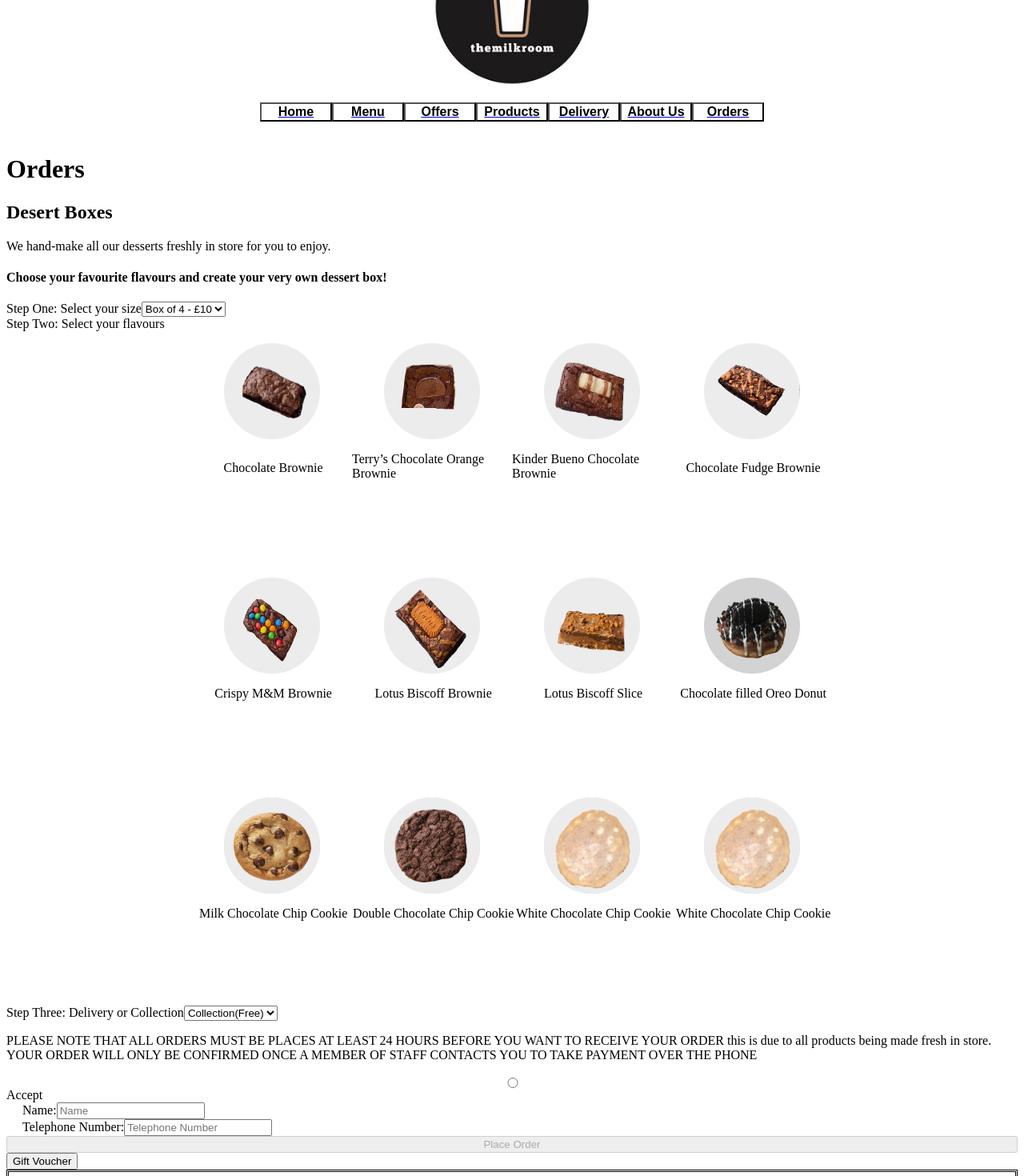
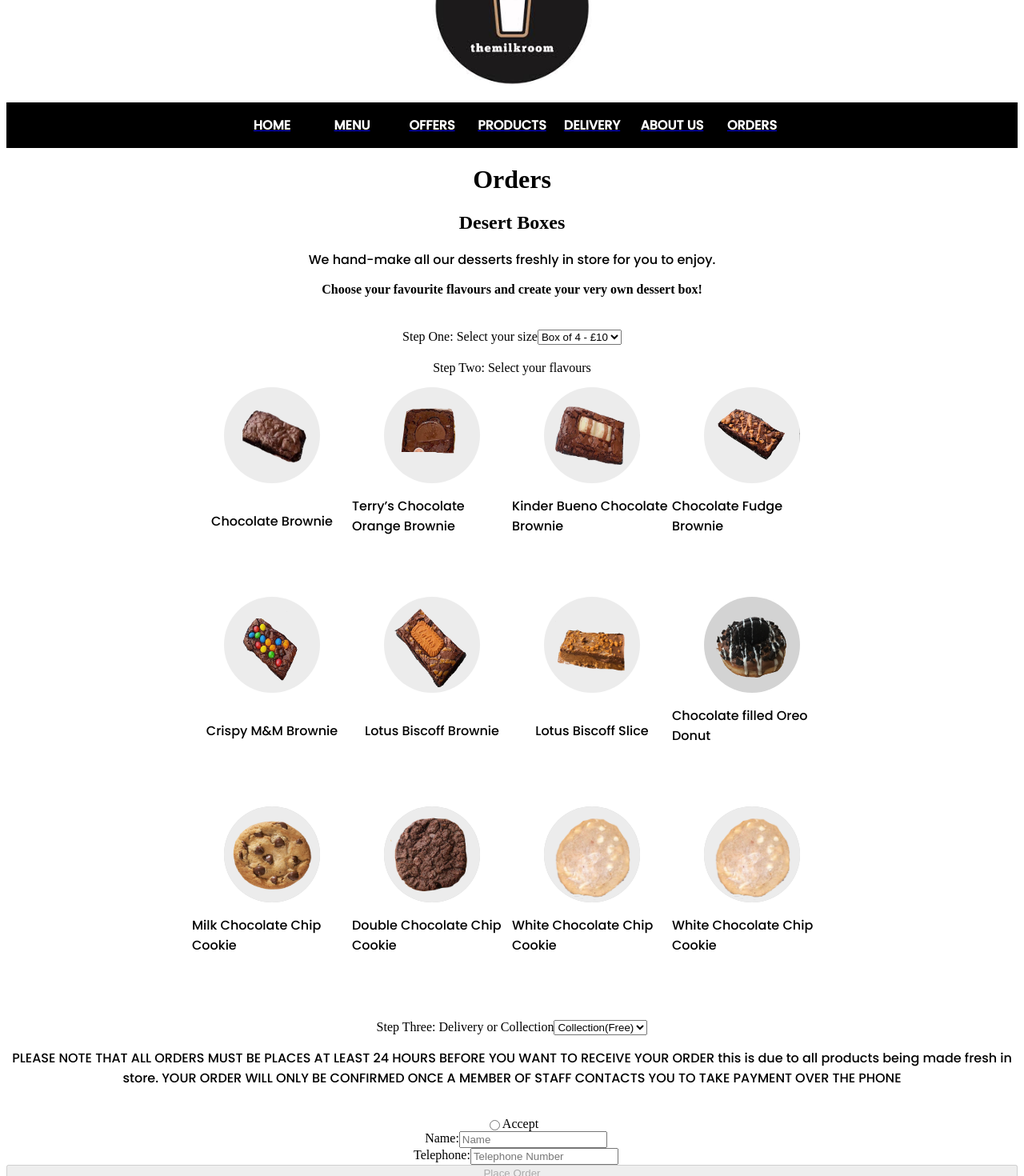
Before and after one commit to JonnyRiley/TMR-Deployed, a React (Create React App) app in the folder milkroom_website/: page /orders in a window 1280 px wide. Shown: the part 100-1570 px from the top of the page at 80% size. Built offline with nearby package versions, Linux system fonts and the light colour scheme.

Commit message:
styling for offers page

```diff
--- a/milkroom_website/src/App.css
+++ b/milkroom_website/src/App.css
@@ -1,9 +1,17 @@
 /* RGB(209,160,120) */
-
+@import url("https://fonts.googleapis.com/css2?family=Noto+Sans+KR&family=Poppins:wght@500&display=swap");
 .mainApp {
   background-color: white;
 }
-
+p {
+  font-family: "Poppins", sans-serif;
+}
+.centeredP {
+  text-align: center;
+  display: flex;
+  justify-content: center;
+  font-family: "Poppins", sans-serif;
+}
 .slide-container {
   width: 900px;
   margin: auto;
@@ -58,29 +66,61 @@ h3 {
 }
 .navBar {
   width: 100%;
-  background-color: white;
-  color: black;
+  background-color: black;
+  color: white;
   font-size: medium;
   display: flex;
-  padding-bottom: 20px;
+  padding-bottom: 15px;
+  padding-top: 15px;
+
   justify-content: center;
 }
 
+.navButton {
+  width: 100px;
+  background-color: black;
+  color: white;
+  font-size: medium;
+  font-weight: 600;
+  display: flex;
+  justify-content: center;
+  font-family: "Poppins", sans-serif;
+  text-decoration: none;
+  border: none;
+}
+.navButton:hover {
+  color: RGB(209, 160, 120);
+}
+.navButtonOffers {
+  width: 100px;
+  /* height: 50px; */
+  background-color: black;
+  color: white;
+  font-size: medium;
+  font-weight: 600;
+  display: flex;
+  justify-content: center;
+  font-family: "Poppins", sans-serif;
+  text-decoration: none;
+  border: black;
+  margin-top: 20px;
+  text-align: center;
+  padding-top: 15px;
+  padding-bottom: 15px;
+}
+.navButtonOffers:hover {
+  color: RGB(209, 160, 120);
+}
+.navOffersDiv {
+  display: flex;
+  justify-content: center;
+}
 .Header {
   display: flex;
   justify-content: center;
   color: white;
   font-size: x-large;
   width: 100%;
-}
-.navButton {
-  width: 90px;
-  background-color: white;
-  color: black;
-  font-size: medium;
-  font-weight: 600;
-  display: flex;
-  justify-content: center;
 }
 
 .MenuImg {
@@ -181,10 +221,37 @@ h3 {
   justify-content: space-around;
   flex-wrap: wrap;
 }
+.offersLi {
+  text-decoration: none;
+  display: flex;
+  justify-content: center;
+  line-height: 3em;
+  font-family: "Poppins", sans-serif;
+  text-align: center;
+  font-size: large;
+}
+.offersLiSmallPrint {
+  text-decoration: none;
+  display: flex;
+  flex: end;
+  justify-content: center;
+  font-family: "Poppins", sans-serif;
+  font-weight: 100;
+  margin-top: 70px;
+  font-size: small;
+  font-style: italic;
+  width: 90%;
+}
+.offersH2 {
+  display: flex;
+  justify-content: center;
+  margin-top: 70px;
+  font-family: "Poppins", sans-serif;
+}
 
 .homeAlone {
   height: 700px;
-  width: 600px;
+  width: 632px;
   display: flex;
   justify-content: space-around;
   flex-wrap: wrap;
@@ -308,6 +375,9 @@ h3 {
 .formOption {
   padding-left: 20px;
   padding-right: 10px;
+  display: flex;
+  justify-content: center;
+  flex-direction: row;
 }
 .contactUsForm {
   height: 290px;
@@ -343,6 +413,13 @@ h3 {
   display: flex;
   justify-content: center;
   flex-direction: column;
+}
+.ordersLabel {
+  display: flex;
+  justify-content: center;
+  flex-direction: row;
+  margin-top: 20px;
+  font-weight: 400;
 }
 .TC {
   display: flex;
@@ -392,7 +469,7 @@ h3 {
 
 #DesertGrid {
   display: grid;
-  grid-template-rows: 1.5fr 0.5fr 1fr;
+  grid-template-rows: 1.5fr 0.5fr 0.5fr;
   grid-template-areas: "one" "two" "three";
   width: 200px;
   border: black;
@@ -405,21 +482,27 @@ h3 {
   display: flex;
   flex-direction: row;
   height: 30px;
+  width: 45px;
   grid-area: three;
+  text-align: center;
 }
 .button_Amount {
   display: flex;
   flex-direction: row;
   height: 30px;
+  width: 45px;
   visibility: hidden;
   grid-area: three;
+  text-align: center;
 }
 .DesertName {
-  width: 150px;
-  margin-left: 50px;
+  width: 80px;
+  margin-left: 15px;
 }
 .incDiv {
-  width: 172px;
+  display: flex;
+  flex-direction: row;
+  width: 200px;
 }
 .desertTitle {
   grid-area: two;
--- a/milkroom_website/src/Components/Nav.jsx
+++ b/milkroom_website/src/Components/Nav.jsx
@@ -5,25 +5,25 @@ const Nav = () => {
   return (
     <nav className="navBar">
       <Link to="/">
-        <button className="navButton">Home</button>
+        <button className="navButton">HOME</button>
       </Link>
       <Link to="/menu">
-        <button className="navButton">Menu</button>
+        <button className="navButton">MENU</button>
       </Link>
       <Link to="/offers">
-        <button className="navButton">Offers</button>
+        <button className="navButton">OFFERS</button>
       </Link>
       <Link to="/products">
-        <button className="navButton">Products</button>
+        <button className="navButton">PRODUCTS</button>
       </Link>
       <Link to="/delivery">
-        <button className="navButton">Delivery</button>
+        <button className="navButton">DELIVERY</button>
       </Link>
       <Link to="/about">
-        <button className="navButton">About Us</button>
+        <button className="navButton">ABOUT US</button>
       </Link>
       <Link to="/orders">
-        <button className="navButton">Orders</button>
+        <button className="navButton">ORDERS</button>
       </Link>
     </nav>
   );
--- a/milkroom_website/src/Components/Offers.jsx
+++ b/milkroom_website/src/Components/Offers.jsx
@@ -3,6 +3,7 @@ import homeAlone from "../Components/images/IMG_1111.JPG";
 import shakeItUp from "../Components/images/IMG_1112.JPG";
 import waffleWed from "../Components/images/IMG_1114.JPG";
 import desserts from "../Components/images/Desserts.jpg";
+import { Link } from "@reach/router";
 
 const Offers = () => {
   return (
@@ -11,30 +12,62 @@ const Offers = () => {
       <div className="divOne">
         <img className="homeAlone" src={homeAlone} alt="HomeAloneOffer"></img>
         <ul>
-          <h2>Home Alone</h2>
-          <li>
-            Take advantage of this amazing delivery deal 1 LARGE INDULGENT SHAKE
-            1 ORGINAL WAFFLE OR PANCAKES You choose your favourite flavour! **
-            Link to Menu** ** Link to Deliveroo** Small print This offer does
-            not include our standard delivery charge. Available on Deliveroo and
-            telephone orders (01704 829547) This offer is only available on
-            Friday/ Saturday 6pm -10pm and can only be used on items listed from
-            themilkroom menu. No refund are available for this offer.
+          <h2 className="offersH2">HOME ALONE</h2>
+          <li className="offersLi">
+            Take advantage of this amazing delivery deal!<br></br>- 1 LARGE
+            INDULGENT SHAKE<br></br>- 1 ORGINAL WAFFLE OR PANCAKES<br></br> You
+            choose your favourite flavour!
+          </li>
+          <div className="navOffersDiv">
+            <Link to="/menu">
+              <button className="navButtonOffers">MENU</button>
+            </Link>
+          </div>
+          <div className="navOffersDiv">
+            <a
+              className="navButtonOffers"
+              href="https://deliveroo.co.uk/menu/southport/birkdale/the-milk-room#"
+            >
+              DELIVEROO
+            </a>
+          </div>
+          <li className="offersLiSmallPrint">
+            <br></br>This offer does not include our standard delivery charge.
+            Available on Deliveroo and telephone orders (01704 829547) This
+            offer is only available on Friday/ Saturday 6pm -10pm and can only
+            be used on items listed from themilkroom menu. No refund are
+            available for this offer.
           </li>
         </ul>
       </div>
       <div className="divTwo">
         <img className="homeAlone" src={shakeItUp} alt="ShakeItUpOffer"></img>
         <ul>
-          <h2>Shake It Up</h2>
-          <li>
-            4 LARGE SHAKES FOR THE PRICE OF 4 REGULAR SHAKES Yours for £12.00
-            You choose your favourite flavour! ** Link to Menu** ** Link to
-            Deliveroo** Small print This offer is not available for Indulgent
-            milkshakes and is for standard milkshakes only. This offer does not
-            include our standard delivery charge. Available on Deliveroo and
-            telephone orders (01704 829547) This offer is only available on
-            Friday/ Saturday 6pm -10pm and can only be used on items listed from
+          <h2 className="offersH2">SHAKE IT UP</h2>
+          <li className="offersLi">
+            - 4 LARGE SHAKES FOR THE PRICE OF 4 REGULAR SHAKES<br></br> Yours
+            for £12.00<br></br>
+            You choose your favourite flavours!
+          </li>
+          <div className="navOffersDiv">
+            <Link to="/menu">
+              <button className="navButtonOffers">MENU</button>
+            </Link>
+          </div>
+          <div className="navOffersDiv">
+            <a
+              className="navButtonOffers"
+              href="https://deliveroo.co.uk/menu/southport/birkdale/the-milk-room#"
+            >
+              DELIVEROO
+            </a>
+          </div>
+          <li className="offersLiSmallPrint">
+            Small print This offer is not available for Indulgent milkshakes and
+            is for standard milkshakes only. This offer does not include our
+            standard delivery charge. Available on Deliveroo and telephone
+            orders (01704 829547) This offer is only available on Friday/
+            Saturday 6pm -10pm and can only be used on items listed from
             themilkroom menu. No refund are available for this offer.
           </li>
         </ul>
@@ -46,13 +79,30 @@ const Offers = () => {
           alt="WaffleWednesdayOffer"
         ></img>
         <ul>
-          <h2>Waffle Wednesday Deal</h2>
-          <li>
-            ANY ORIGINAL WAFFLE FOR £4.50 ALL DAY LONG You choose your favourite
-            flavour! Available in store, collection or via delivery every
-            Wednesday ** Link to Menu** ** Link to Deliveroo** Small print This
-            offer does not include our standard delivery charge. Available on
-            Deliveroo and telephone orders (01704 829547) This offer is only
+          <h2 className="offersH2">WAFFLE WEDNESDAY DEAL</h2>
+          <li className="offersLi">
+            - ANY ORIGINAL WAFFLE FOR £4.50 ALL DAY LONG<br></br>- You choose
+            your favourite flavour!<br></br>- Available in store, collection or
+            via delivery every Wednesday
+          </li>
+          .
+          <div className="navOffersDiv">
+            <Link to="/menu">
+              <button className="navButtonOffers">MENU</button>
+            </Link>
+          </div>
+          <div className="navOffersDiv">
+            <a
+              className="navButtonOffers"
+              href="https://deliveroo.co.uk/menu/southport/birkdale/the-milk-room#"
+            >
+              DELIVEROO
+            </a>
+          </div>
+          <li className="offersLiSmallPrint">
+            {" "}
+            This offer does not include our standard delivery charge. Available
+            on Deliveroo and telephone orders (01704 829547) This offer is only
             available on Wednesday – delivery is available from 10am -2pm. This
             offer can only be used on items listed from themilkroom menu. No
             refund are available for this offer.
--- a/milkroom_website/src/Components/Orders.jsx
+++ b/milkroom_website/src/Components/Orders.jsx
@@ -1,7 +1,6 @@
 import React from "react";
 import Popup from "../Components/Popup";
 import DesertAdder from "./DessertBox";
-import im from "../Components/images/cookie.jpg";
 import brownie from "../Components/images/brownie.png";
 import terrys from "../Components/images/terryschoc-brownie.png";
 import KinderBrownie from "../Components/images/kinderBueno-brownie.png";
@@ -16,14 +15,16 @@ import whiteCookie from "../Components/images/white-cookie.png";
 const Orders = () => {
   return (
     <main>
-      <h1>Orders</h1>
-      <h2>Desert Boxes</h2>
-      <p>We hand-make all our desserts freshly in store for you to enjoy.</p>
-      <h4>
+      <h1 className="Title">Orders</h1>
+      <h2 className="aboutH2Title">Desert Boxes</h2>
+      <p className="centeredP">
+        We hand-make all our desserts freshly in store for you to enjoy.
+      </p>
+      <h4 className="aboutH2Title">
         Choose your favourite flavours and create your very own dessert box!
       </h4>
       <form className="ordersForm">
-        <label>
+        <label className="ordersLabel">
           Step One: Select your size
           <select>
             <option value="Box of 4">Box of 4 - £10</option>
@@ -31,7 +32,7 @@ const Orders = () => {
             <option value="Box of 6">Box of 6 - £14</option>
           </select>
         </label>
-        <label>Step Two: Select your flavours</label>
+        <label className="ordersLabel">Step Two: Select your flavours</label>
         <div className="desertTiles">
           <div id="DesertGrid">
             <DesertAdder />
@@ -138,74 +139,36 @@ const Orders = () => {
             <p className="desertTitle">White Chocolate Chip Cookie</p>
           </div>
         </div>
-
-        {/* <form className="ordersForm">
-        <label>
-          Step One: Select your size
-          <select>
-            <option value="Box of 4">Box of 4 - £10</option>
-            <option value="Box of 5">Box of 5 - £12</option>
-            <option value="Box of 6">Box of 6 - £14</option>
-          </select>
-        </label>
-        <label>
-          Step Two: Select your flavours
-          <select>
-            <option value="Double Chocolate Brownie">
-              Double Chocolate Brownie
-            </option>
-            <option value="Terry’s Chocolate Orange Brownie">
-              Terry’s Chocolate Orange Brownie
-            </option>
-            <option value=" Kinder Bueno Chocolate Brownie">
-              Kinder Bueno Chocolate Brownie
-            </option>
-            <option value="Chocolate Fudge Brownie">
-              Chocolate Fudge Brownie
-            </option>
-            <option value="Crispy M&M Brownie ">Crispy M&M Brownie </option>
-            <option value="Lotus Biscoff Brownie">Lotus Biscoff Brownie</option>
-            <option value="Lotus Biscoff Slice">Lotus Biscoff Slice</option>
-            <option value="Chocolate filled Oreo Donut">
-              Chocolate filled Oreo Donut
-            </option>
-            <option value="Milk Chocolate Chip Cookie">
-              Milk Chocolate Chip Cookie
-            </option>
-            <option value="Double Chocolate Chip Cookie">
-              Double Chocolate Chip Cookie
-            </option>
-            <option value="White Chocolate Chip Cookie ">
-              White Chocolate Chip Cookie
-            </option>
-          </select>
-        </label> */}
-        <label>
+        <label className="ordersLabel">
           Step Three: Delivery or Collection
           <select>
             <option value="Collection">Collection(Free)</option>
             <option value="Delivery">Delivery - £2.50</option>
           </select>
         </label>
-        <p>
+        <p className="centeredP">
           PLEASE NOTE THAT ALL ORDERS MUST BE PLACES AT LEAST 24 HOURS BEFORE
           YOU WANT TO RECEIVE YOUR ORDER this is due to all products being made
           fresh in store. YOUR ORDER WILL ONLY BE CONFIRMED ONCE A MEMBER OF
           STAFF CONTACTS YOU TO TAKE PAYMENT OVER THE PHONE
         </p>
+        <label className="ordersLabel" for="Confirm">
+          {" "}
           <input
+            className="ordersInput"
             type="radio"
             name="Confirm"
             value="Confirm"
             required="true"
           ></input>
-        <label for="Confirm">Accept</label>
+          Accept
+        </label>
         <label className="formOption">
           Name:
           <input type="text" name="name" placeholder="Name" />
         </label>
         <label className="formOption">
-          Telephone Number:
+          Telephone:
           <input
             type="text"
             name="phoneNumber"
```
Also changed, not shown: milkroom_website/src/Components/DessertBox.jsx (+5 -4 lines). Lines whose indentation alone changed are shown as unchanged.
